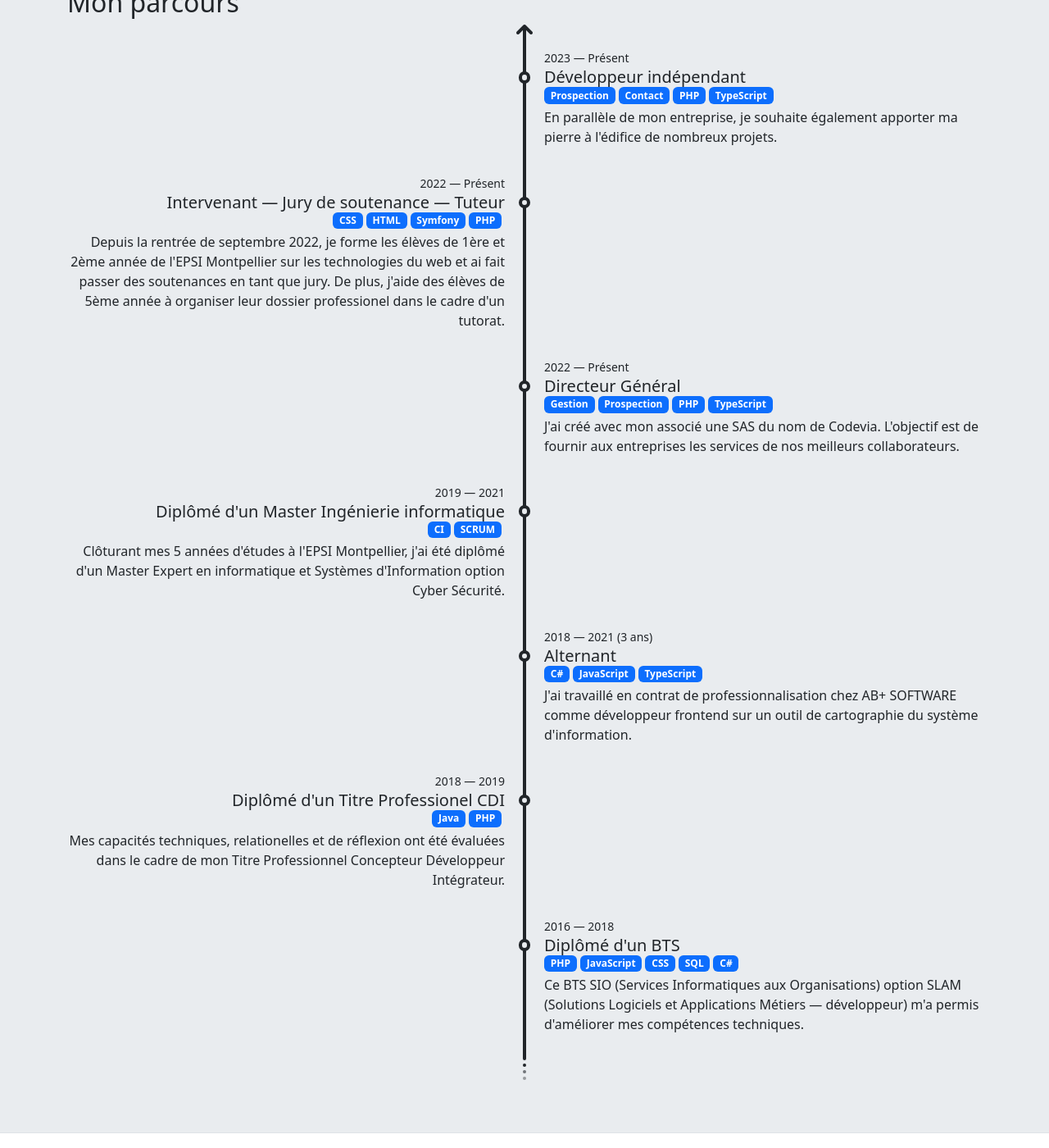
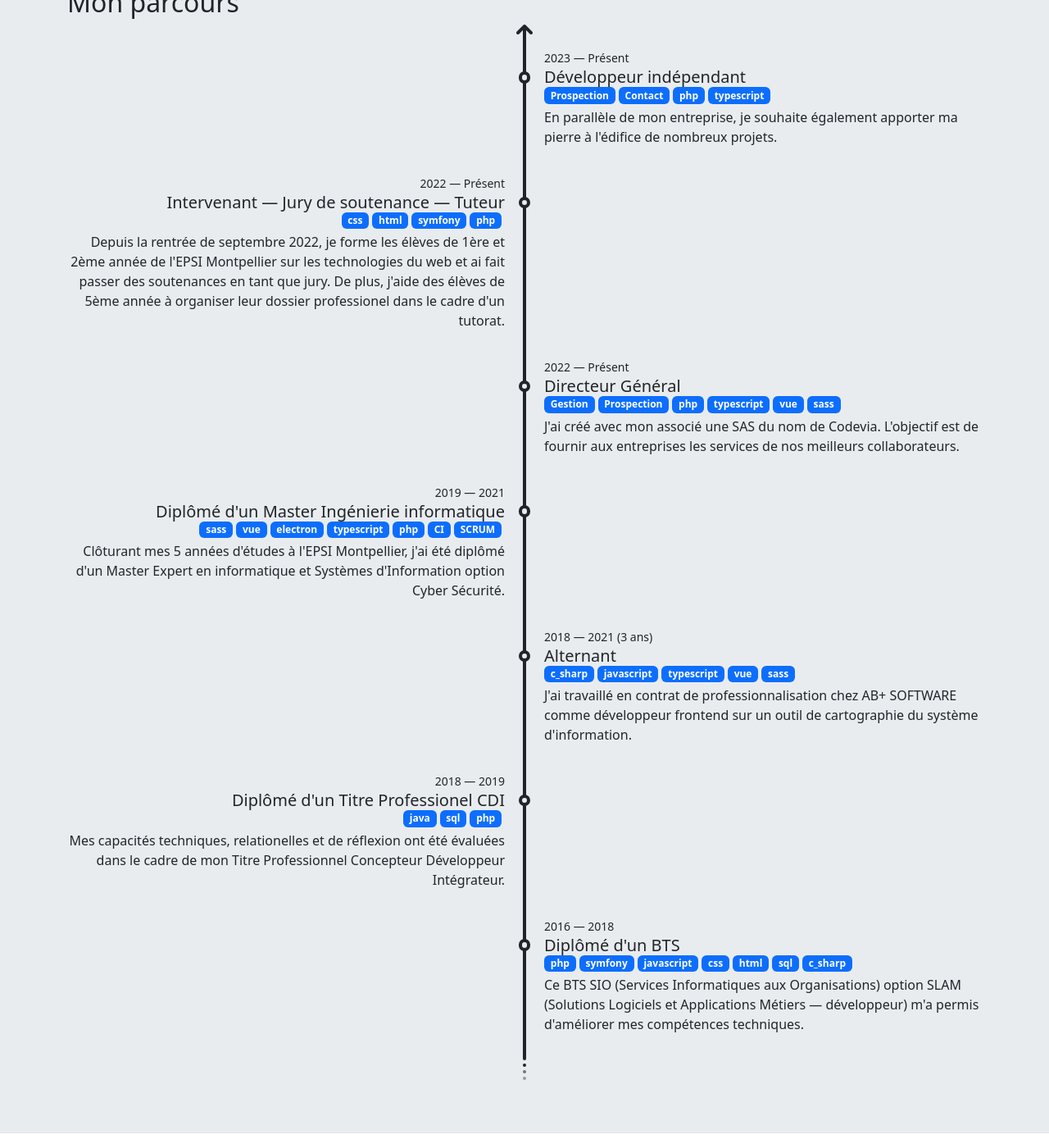
Before and after one commit to d9beuD/d9beud.com, a Jekyll site: the page built from docs/index.md, in a window 1280 px wide and 1400 px high, scrolled down 1003 px. Shown: the whole window at 82% size. Built offline with Jekyll 4.4.1, drawn with Linux system fonts in a browser that asks for light colours; nearby versions of some CDN libraries.

Commit message:
Change career tags to match skills hashes

```diff
--- a/docs/_data/careers.yml
+++ b/docs/_data/careers.yml
@@ -6,8 +6,8 @@
   tags:
     - Prospection
     - Contact
-    - PHP
-    - TypeScript
+    - php
+    - typescript
 
 - name: Intervenant — Jury de soutenance — Tuteur
   when: 2022 — Présent
@@ -17,10 +17,10 @@
     des soutenances en tant que jury. De plus, j'aide des élèves de 5ème année à
     organiser leur dossier professionel dans le cadre d'un tutorat.
   tags:
-    - PHP
-    - Symfony
-    - HTML
-    - CSS
+    - php
+    - symfony
+    - html
+    - css
 
 - name: Directeur Général
   when: 2022 — Présent
@@ -30,8 +30,10 @@
   tags:
     - Gestion
     - Prospection
-    - PHP
-    - TypeScript
+    - php
+    - typescript
+    - vue
+    - sass
 
 - name: Diplômé d'un Master Ingénierie informatique
   when: 2019 — 2021
@@ -42,6 +44,11 @@
   tags:
     - SCRUM
     - CI
+    - php
+    - typescript
+    - electron
+    - vue
+    - sass
 
 - name: Alternant
   when: 2018 — 2021 (3 ans)
@@ -49,9 +56,11 @@
     J'ai travaillé en contrat de professionnalisation chez AB+ SOFTWARE comme
     développeur frontend sur un outil de cartographie du système d'information.
   tags:
-    - C#
-    - JavaScript
-    - TypeScript
+    - c_sharp
+    - javascript
+    - typescript
+    - vue
+    - sass
 
 - name: Diplômé d'un Titre Professionel CDI
   when: 2018 — 2019
@@ -59,8 +68,9 @@
     Mes capacités techniques, relationelles et de réflexion ont été évaluées
     dans le cadre de mon Titre Professionnel Concepteur Développeur Intégrateur.
   tags:
-    - PHP
-    - Java
+    - php
+    - sql
+    - java
 
 - name: Diplômé d'un BTS
   when: 2016 — 2018
@@ -69,8 +79,10 @@
     Logiciels et Applications Métiers — développeur) m'a permis d'améliorer mes
     compétences techniques.
   tags:
-    - PHP
-    - JavaScript
-    - CSS
-    - SQL
-    - C#
+    - php
+    - symfony
+    - javascript
+    - css
+    - html
+    - sql
+    - c_sharp
```
